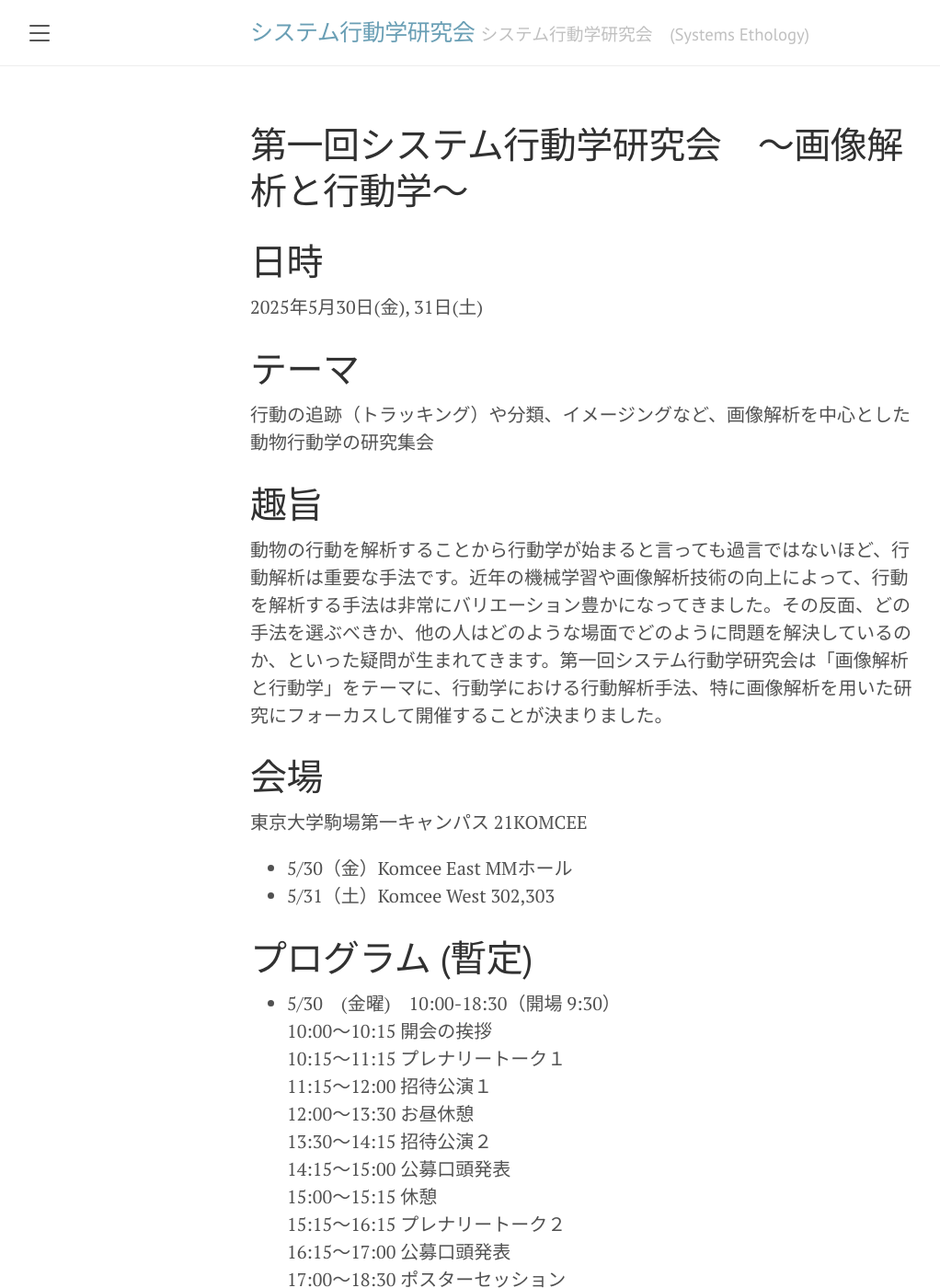
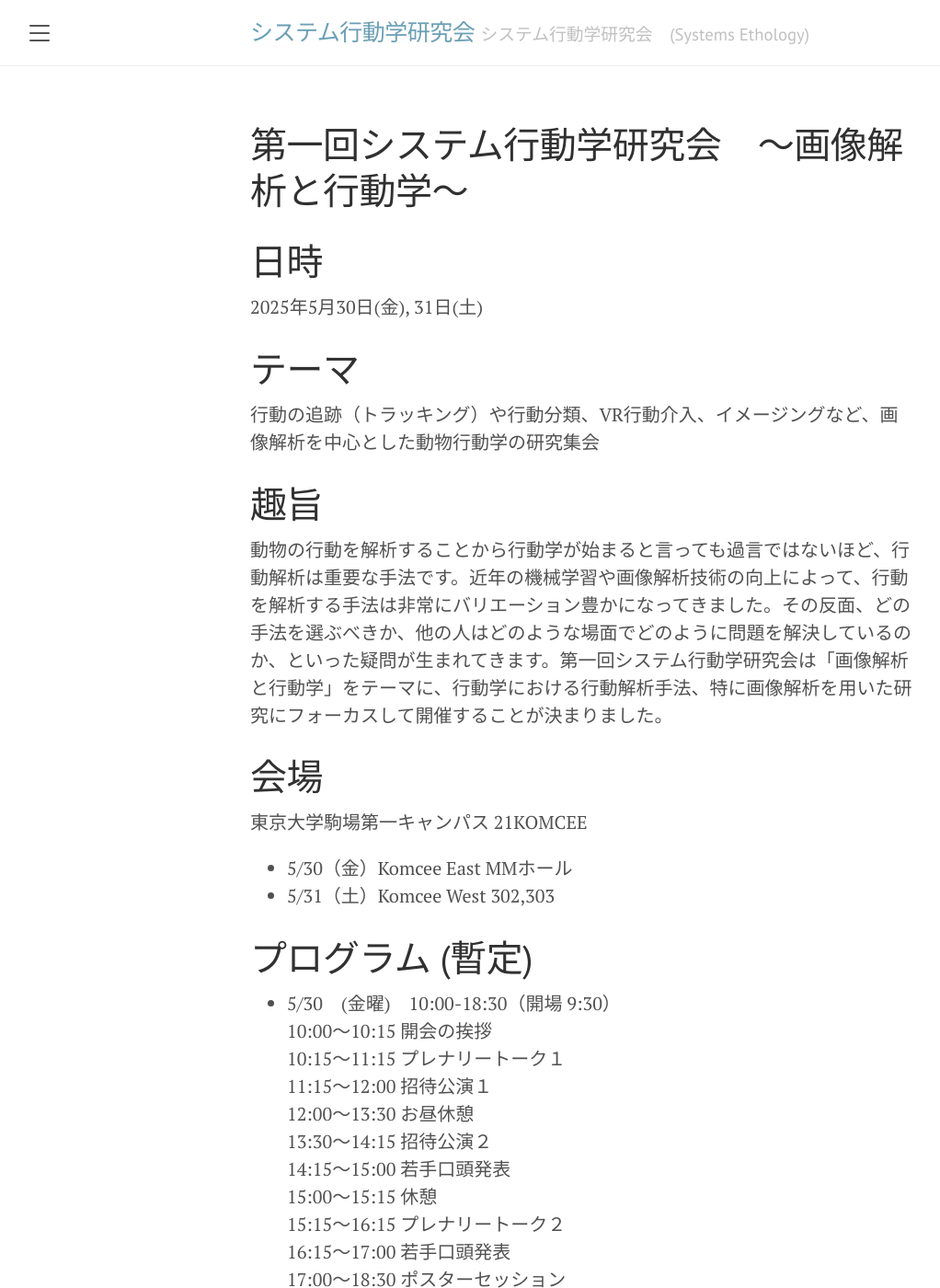
Before and after one commit to SystemsEthology/website, a Jekyll site: the page built from event/conference01.md, in a window 1280 px wide and 1400 px high. Shown: the whole window at 92% size, without its empty margins (8-1030 px from the left). Built offline with Jekyll 4.4.1, drawn with Linux system fonts in a browser that asks for light colours; some of the changed text lies outside the part shown.

Commit message:
Update conference01.md

```diff
--- a/event/conference01.md
+++ b/event/conference01.md
@@ -7,7 +7,7 @@ title: 第一回システム行動学研究会　〜画像解析と行動学〜
 2025年5月30日(金), 31日(土)
 
 # テーマ
-行動の追跡（トラッキング）や分類、イメージングなど、画像解析を中心とした動物行動学の研究集会
+行動の追跡（トラッキング）や行動分類、VR行動介入、イメージングなど、画像解析を中心とした動物行動学の研究集会
 
 # 趣旨
 動物の行動を解析することから行動学が始まると言っても過言ではないほど、行動解析は重要な手法です。近年の機械学習や画像解析技術の向上によって、行動を解析する手法は非常にバリエーション豊かになってきました。その反面、どの手法を選ぶべきか、他の人はどのような場面でどのように問題を解決しているのか、といった疑問が生まれてきます。第一回システム行動学研究会は「画像解析と行動学」をテーマに、行動学における行動解析手法、特に画像解析を用いた研究にフォーカスして開催することが決まりました。
@@ -24,10 +24,10 @@ title: 第一回システム行動学研究会　〜画像解析と行動学〜
   11:15〜12:00 招待公演１
   12:00〜13:30 お昼休憩
   13:30〜14:15 招待公演２
-  14:15〜15:00 公募口頭発表
+  14:15〜15:00 若手口頭発表
   15:00〜15:15 休憩
   15:15〜16:15 プレナリートーク２
-  16:15〜17:00 公募口頭発表
+  16:15〜17:00 若手口頭発表
   17:00〜18:30 ポスターセッション
   18:30〜21:00 懇親会（予定）
 
@@ -37,7 +37,7 @@ title: 第一回システム行動学研究会　〜画像解析と行動学〜
   11:15〜12:00 招待公演４
   12:00〜13:30 お昼休憩
   13:30〜14:15 招待公演５
-  14:15〜15:15 公募口頭発表
+  14:15〜15:15 若手口頭発表
   15:15〜15:30 休憩
   15:30〜16:15 招待公演６
   16:15〜17:00 招待公演７
```
Also changed, not shown: other parts of event/conference01.md (+1 -1 lines).
